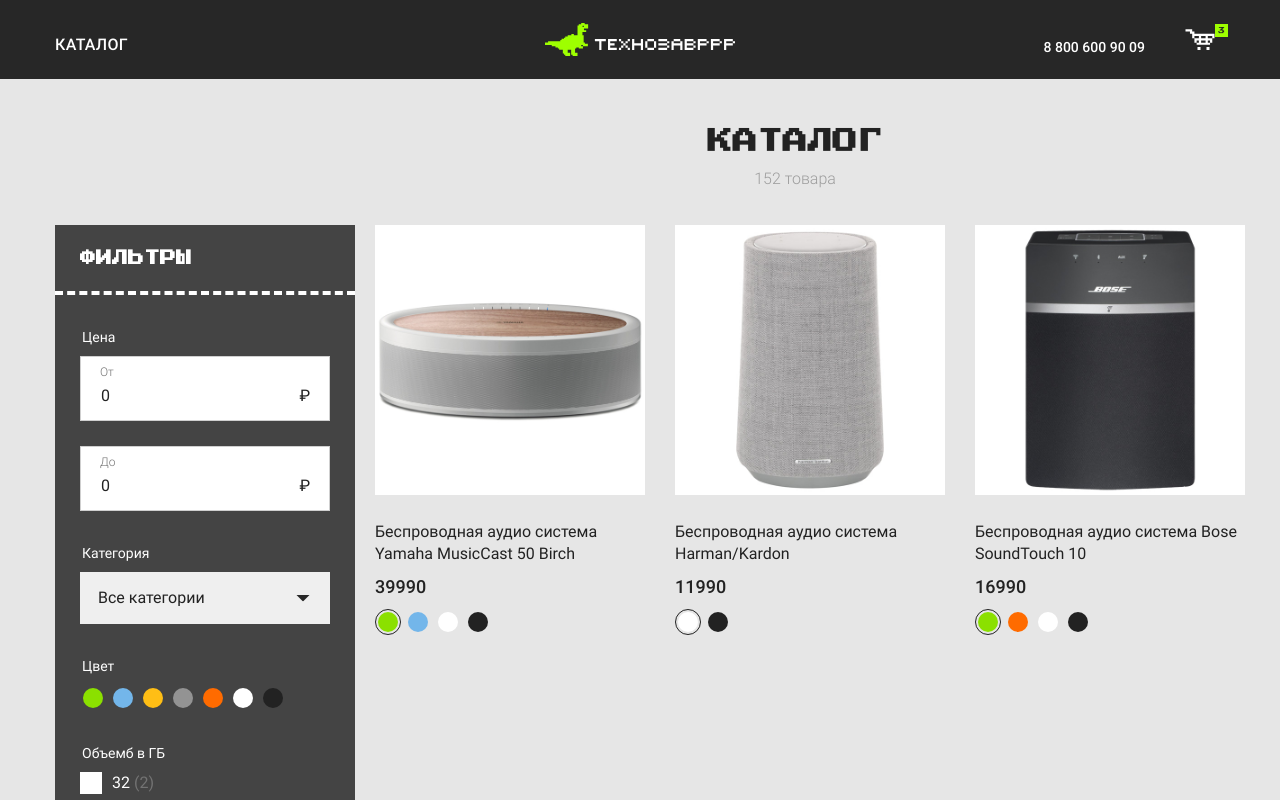
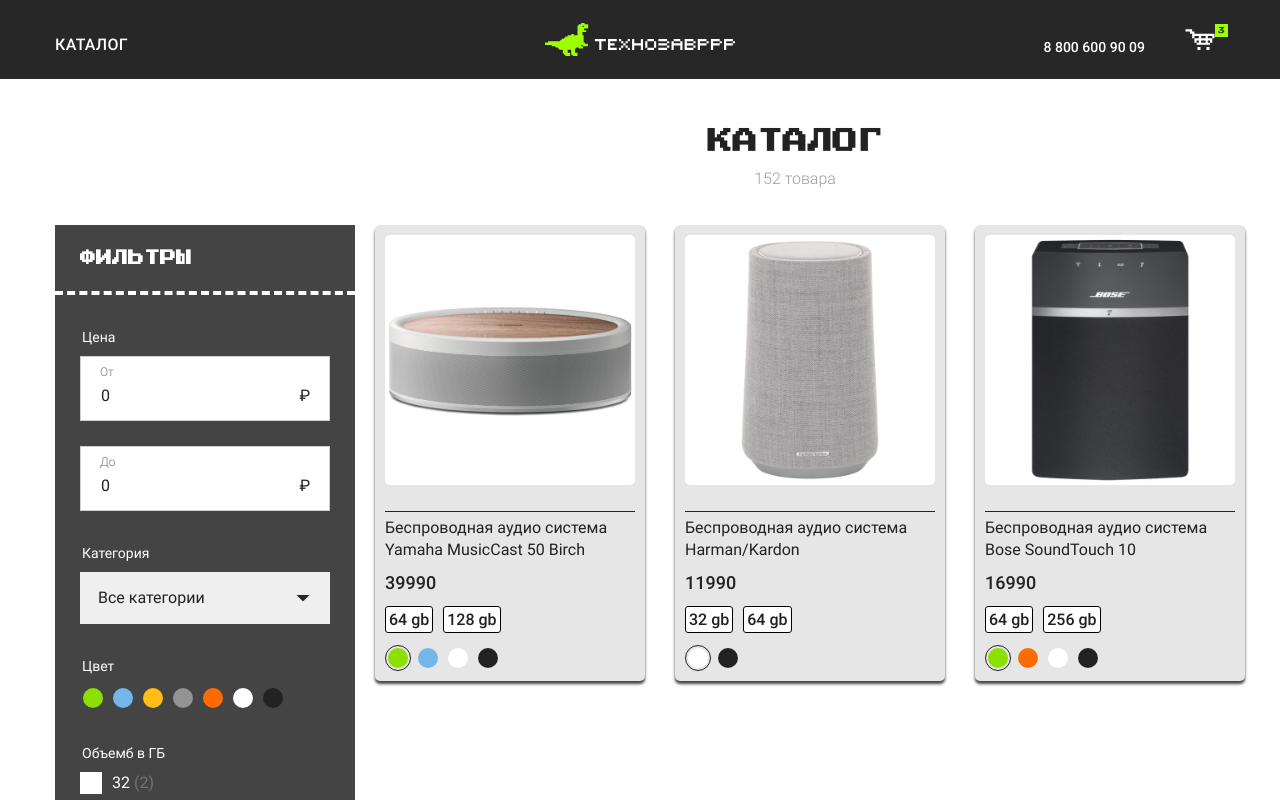
Before and after one commit to evgeniyGusev/vue-marcketplace, a Vue app: page / in a window 1280 px wide. Shown: the top 800 px of the page. Built offline with nearby package versions, Linux system fonts and the light colour scheme.

Commit message:
product style changed

```diff
--- a/src/components/ProductItem.vue
+++ b/src/components/ProductItem.vue
@@ -10,14 +10,16 @@
       </h3>
       <span class="catalog__price">{{product.price}}</span>
 
-      <!-- <ul v-if="product.hasOwnProperty('memorySizes')">
-        <li v-for="memory in product.memorySizes" :key="memory.id">
-          <input type="radio" :value="memory.value" />
-          <label for="product-memory">{{memory.value + ' gb'}}</label>
+      <ul v-if="product.hasOwnProperty('memorySizes')" class="memory-list">
+        <li v-for="memory in product.memorySizes" :key="memory.id" class="memory-list__item">
+          <label class="memory-list__label">
+            <input type="radio" :value="memory.value" :name="product.id" class="memory-list__input" />
+            <span class="memory-list__text">{{memory.value + ' gb'}}</span>
+          </label>
         </li>
-      </ul>-->
+      </ul>
 
-      <BaseColorList :colors="product.colors" :color-group-name="product.id" :color="baseColor" />
+      <BaseColorList :colors="product.colors" :color-group-name="product.title" :color="baseColor" />
     </div>
   </li>
 </template>
@@ -52,6 +54,7 @@
   display: -webkit-box;
   display: -ms-flexbox;
   display: flex;
+  padding: 10px;
   -webkit-box-orient: vertical;
   -webkit-box-direction: normal;
   -ms-flex-direction: column;
@@ -59,17 +62,22 @@
   -ms-flex-item-align: stretch;
   align-self: stretch;
   justify-content: space-between;
+  border-radius: 5px;
+  background-color: #e6e6e6;
+  box-shadow: 0 3px 3px 0 #444;
 }
 .catalog__pic {
   display: block;
-  width: 270px;
   margin-bottom: 20px;
 }
 .catalog__pic img {
   -o-object-fit: cover;
   object-fit: cover;
+  border-radius: 5px;
 }
 .catalog__info {
+  border-top: 1px solid #222;
+  padding-top: 5px;
 }
 .catalog__title {
   margin: 0 0 10px;
@@ -95,4 +103,44 @@
   line-height: 24px;
   font-weight: 500;
 }
+.memory-list {
+  list-style-type: none;
+  margin: 0 0 10px 0;
+  padding: 5px 0;
+}
+.memory-list__item {
+  display: inline-block;
+}
+.memory-list__item:not(:last-child) {
+  margin-right: 10px;
+}
+.memory-list__input {
+  display: none;
+}
+.memory-list__label {
+  padding: 3px;
+  border: 1px solid #000;
+  border-radius: 3px;
+  font-weight: 500;
+  background-color: #fff;
+  position: relative;
+  cursor: pointer;
+}
+.memory-list__text::before {
+  content: "";
+  position: absolute;
+  left: 0;
+  top: 0;
+  width: 100%;
+  height: 3px;
+  border-radius: 3px;
+  background-color: #fff;
+  opacity: 0;
+  transition: all 0.3s;
+}
+.memory-list__input:checked + .memory-list__text::before {
+  background-color: rgb(80, 199, 44);
+  opacity: 1;
+  transition: all 0.3s;
+}
 </style>
```
Also changed, not shown: public/css/style.min.css.
